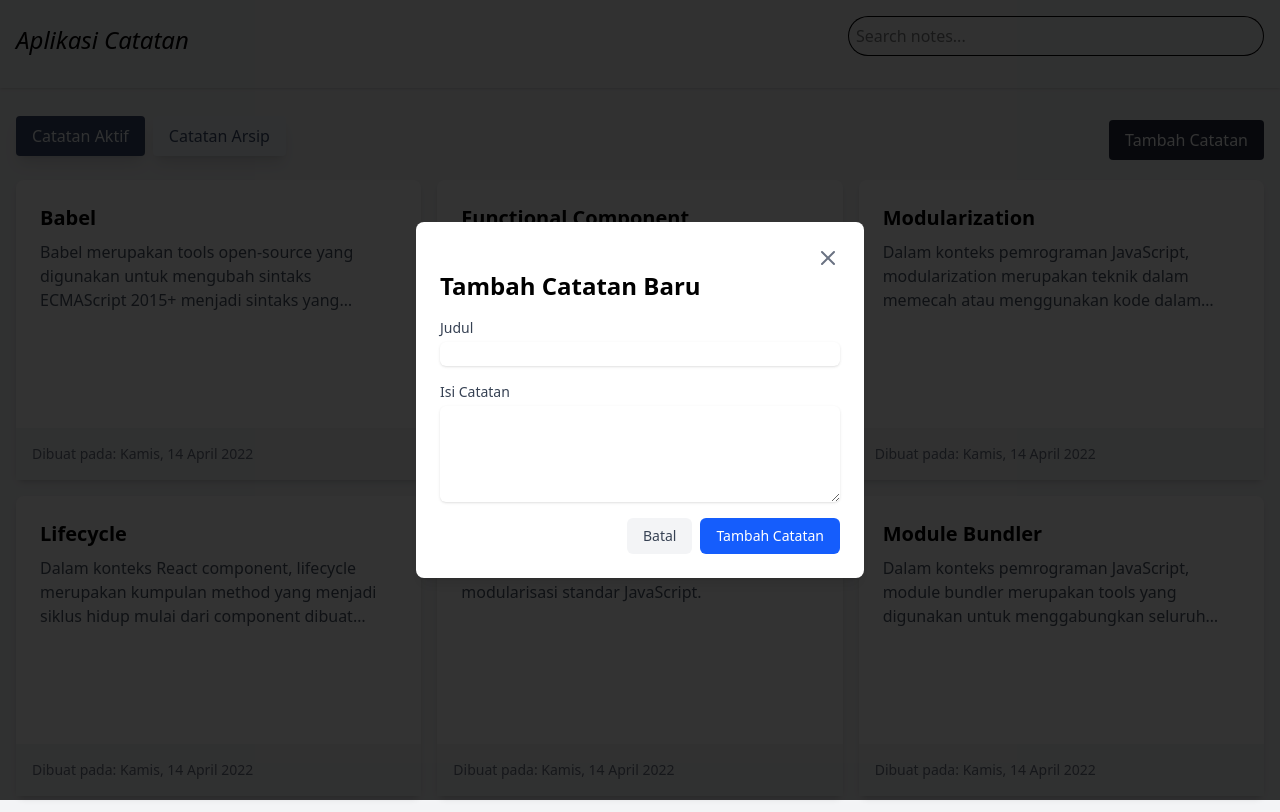
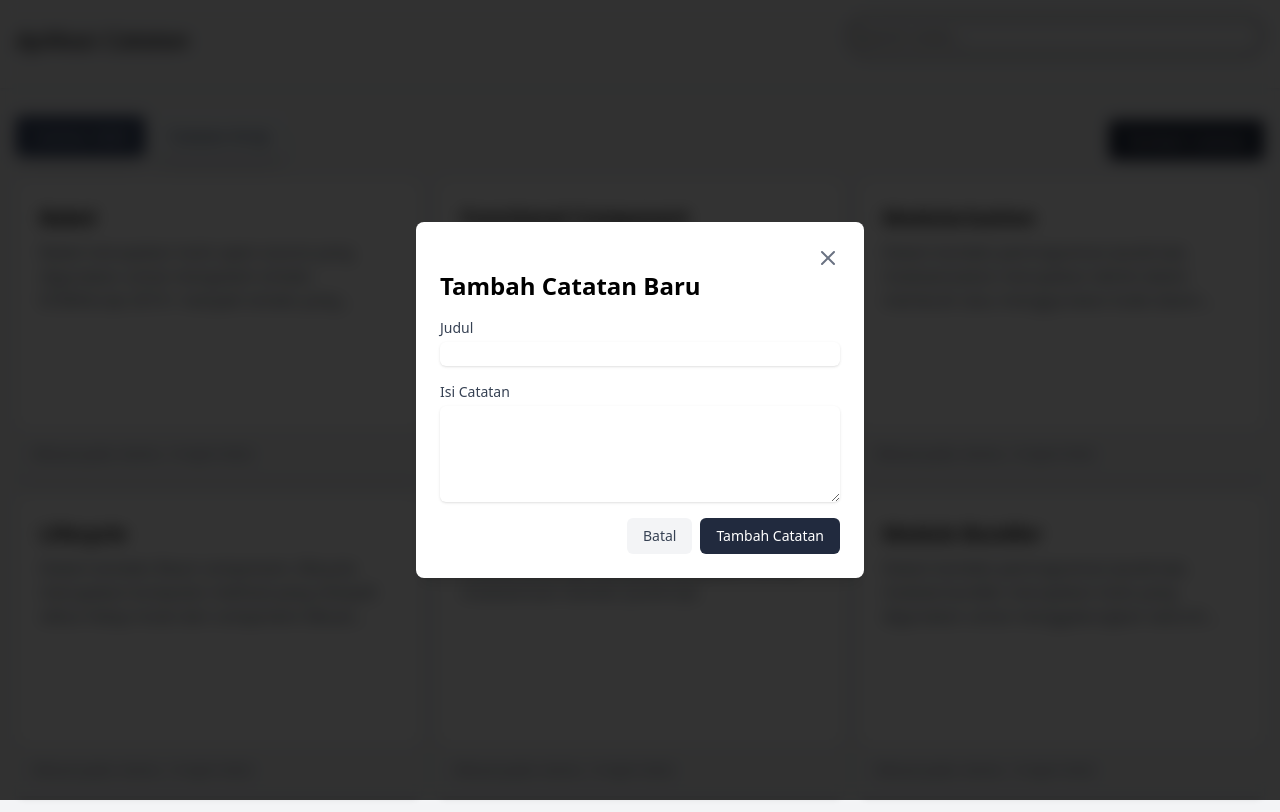
Before and after one commit to Lazuardi-hrp/Notes-App, a React (Vite) app: page / in a window 1280 px wide. Both pictures are taken after a click on the button "Tambah Catatan". Built offline with nearby package versions, Linux system fonts and the light colour scheme.

Commit message:
add efek blur

```diff
--- a/src/components/AddNoteForm.jsx
+++ b/src/components/AddNoteForm.jsx
@@ -52,7 +52,7 @@ const AddNoteForm = ({ addNote, onClose }) => {
          </button>
          <button
             type="submit"
-            className="px-4 py-2 text-sm font-medium text-white bg-blue-600 rounded-md hover:bg-blue-700 focus:outline-none focus:ring-2 focus:ring-offset-2 focus:ring-blue-500"
+            className="px-4 py-2 text-sm font-medium text-white bg-[#212A3E] rounded-md hover:bg-[#394867] focus:outline-none focus:ring-2 focus:ring-offset-2 focus:ring-blue-500"
          >
             Tambah Catatan
          </button>
--- a/src/components/App.jsx
+++ b/src/components/App.jsx
@@ -72,7 +72,7 @@ export default function App() {
                </button>
             </div>
                <button
-                  className="bg-[#212A3E] text-white px-4 py-2 rounded hover:bg-blue-700 transition-colors"
+                  className="bg-[#212A3E] text-white px-4 py-2 rounded hover:bg-[#9BA4B5] hover:text-[#212A3E] transition-colors"
                   onClick={() => setIsAddNoteModalOpen(true)}
                >
                   Tambah Catatan
@@ -103,7 +103,7 @@ const Modal = ({ isOpen, onClose, children }) => {
    if (!isOpen) return null;
 
    return (
-      <div className="fixed inset-0 bg-black/80 flex justify-center items-center">
+      <div className="fixed inset-0 bg-black/80 flex backdrop-blur-sm justify-center items-center">
          <div className="bg-white p-6 rounded-lg shadow-lg w-full max-w-md">
          <div className="flex justify-end">
             <button onClick={onClose} className="text-gray-500 hover:text-gray-700">
--- a/src/components/Modal.jsx
+++ b/src/components/Modal.jsx
@@ -4,7 +4,7 @@ const Modal = ({ isOpen, onClose, children }) => {
    if (!isOpen) return null
 
    return (
-      <div className="fixed inset-0 bg-black/75  flex justify-center items-center z-2">
+      <div className="fixed inset-0 bg-black/75 backdrop-blur-sm flex justify-center items-center z-2">
          <div className="bg-white rounded-lg p-6 max-w-lg w-full max-h-[90vh] overflow-auto">
          <div className="flex justify-end">
             <button onClick={onClose} className="text-gray-500 hover:text-gray-700">
```
